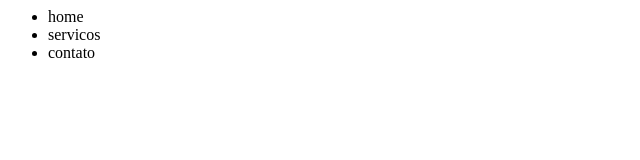
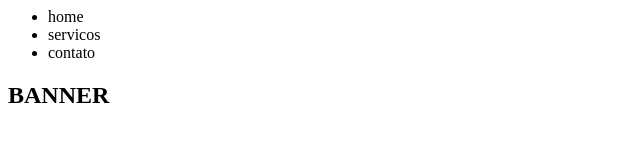
Before and after one commit to jraugusto/teste-git, a plain HTML site: page index.html in a window 1280 px wide. Shown: the whole page, without its empty margins (0-640 px from the left). Drawn offline with Linux system fonts and the light colour scheme.

Commit message:
ADICIONAR BANNER

```diff
--- a/index.html
+++ b/index.html
@@ -16,5 +16,15 @@
 
     </nav>
 
+    <section id="Banner">
+
+        <div>
+
+            <h1>BANNER</h1>
+
+        </div>
+
+    </section>
+
 </body>
 </html>
```
